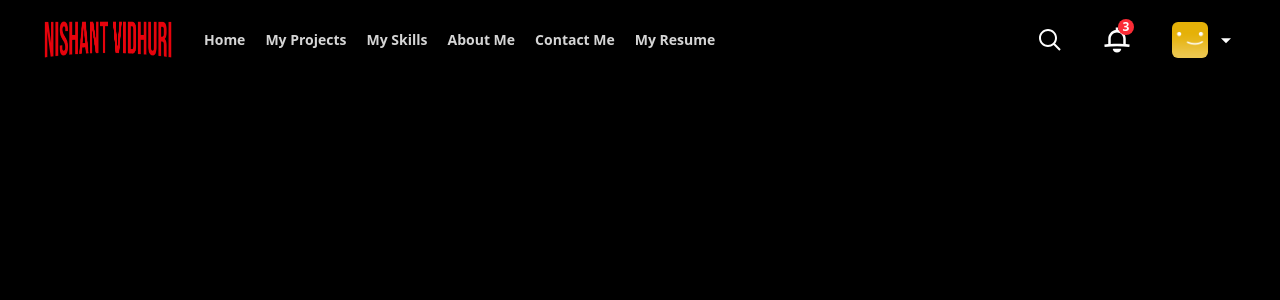
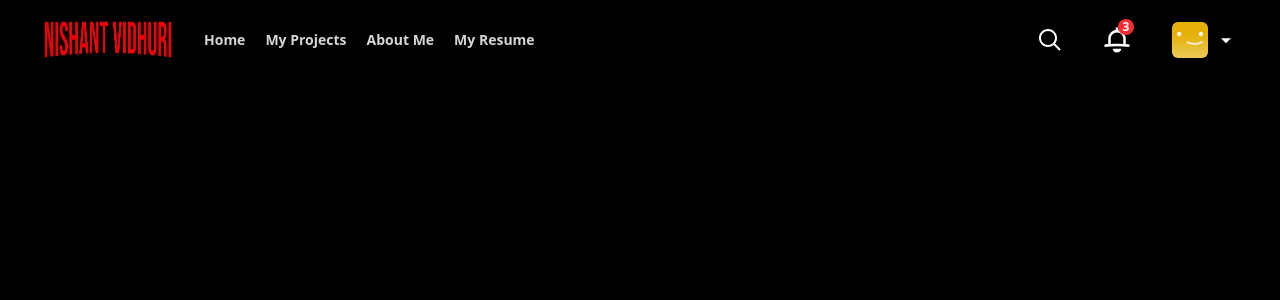
Before and after one commit to Nishantvidhuri/NishantPortfolio, a React (Vite) app: page /hr in a window 1280 px wide. Shown: the top 300 px of the page. Built offline with nearby package versions, Linux system fonts and the light colour scheme.

Commit message:
navlinks updated

```diff
--- a/src/App.jsx
+++ b/src/App.jsx
@@ -4,6 +4,7 @@ import Intropage from "./components/IntroPage";
 import Developer from "./pages/Developer";
 import Hr from "./pages/Hr";
 import { ProjectProvider } from "./context/ProjectContext";
+import MyProjects from "./pages/MyProjects";
 
 function App() {
   return (
@@ -13,6 +14,7 @@ function App() {
           <Route path="/" element={<Intropage />} />
           <Route path="/developer" element={<Developer />} />
           <Route path="/hr" element={<Hr />} />
+          <Route path="/projects" element={<MyProjects />} />
         </Routes>
       </div>
     </ProjectProvider>
--- a/src/components/Navbar.jsx
+++ b/src/components/Navbar.jsx
@@ -57,9 +57,9 @@ function Navbar() {
           <div className="flex font-bold text-sm !text-[#D5D5D5] gap-5">
             <Link to="/developer" className="hover:text-white transition duration-300">Home</Link>
             <Link to="/projects" className="hover:text-white transition duration-300">My Projects</Link>
-            <Link to="/skills" className="hover:text-white transition duration-300">My Skills</Link>
+
             <Link to="/about" className="hover:text-white transition duration-300">About Me</Link>
-            <Link to="/contact" className="hover:text-white transition duration-300">Contact Me</Link>
+
             <Link to="https://drive.google.com/file/d/18z0fJm-KOhX3aejFhth5Mh1FvrZJip1x/view?usp=sharing" className="hover:text-white transition duration-300">My Resume</Link>
           </div>
         </div>
```
